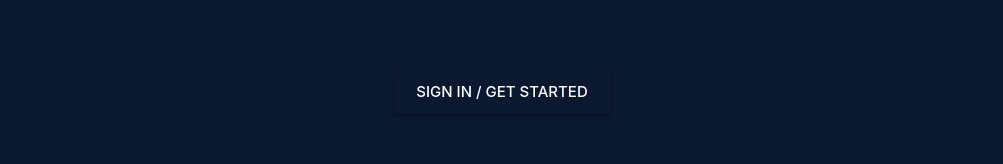
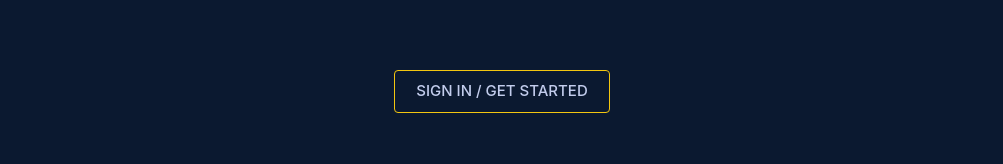
Before and after one commit to rcamach7/project-management-app, a Next.js app: page / in a window 1280 px wide. Shown: the part 200-364 px from the top of the page, without its empty margins (138-1141 px from the left). Built offline with nearby package versions, Linux system fonts and the light colour scheme.

Commit message:
style: Improve ActionButton styling and add additional props for customization

```diff
--- a/src/components/ActionButton.tsx
+++ b/src/components/ActionButton.tsx
@@ -2,11 +2,22 @@ import { Button } from '@mui/material';
 
 interface Props {
   text: string;
+  variant: 'contained' | 'outlined';
+  onClick?: () => void;
 }
 
-export default function ActionButton({ text }: Props) {
+export default function ActionButton({ text, variant, onClick }: Props) {
   return (
-    <Button variant="contained" size="large">
+    <Button
+      variant={variant}
+      size="large"
+      sx={{
+        color: 'text.primary',
+        border: 'solid 1px',
+        borderColor: 'secondary.main',
+      }}
+      onClick={onClick}
+    >
       {text}
     </Button>
   );
--- a/src/pages/index.tsx
+++ b/src/pages/index.tsx
@@ -60,7 +60,7 @@ export default function Home({ featuresList }: Props) {
           flexDirection: 'column',
           alignItems: 'center',
           justifyContent: 'center',
-          p: 2,
+          p: 1.5,
           minHeight: '100vh',
         }}
       >
@@ -72,7 +72,7 @@ export default function Home({ featuresList }: Props) {
         </CenteredBox>
 
         <CenteredBox flex={1}>
-          <ActionButton text="Sign In / Get Started" />
+          <ActionButton text="Sign In / Get Started" variant="outlined" />
         </CenteredBox>
 
         <Grid
```
